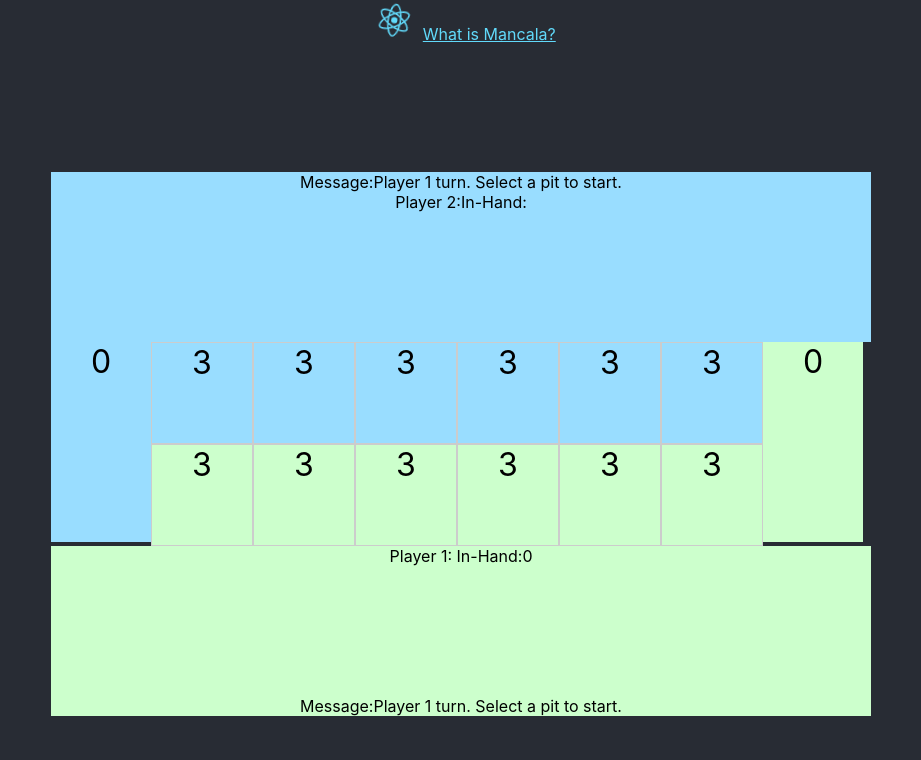
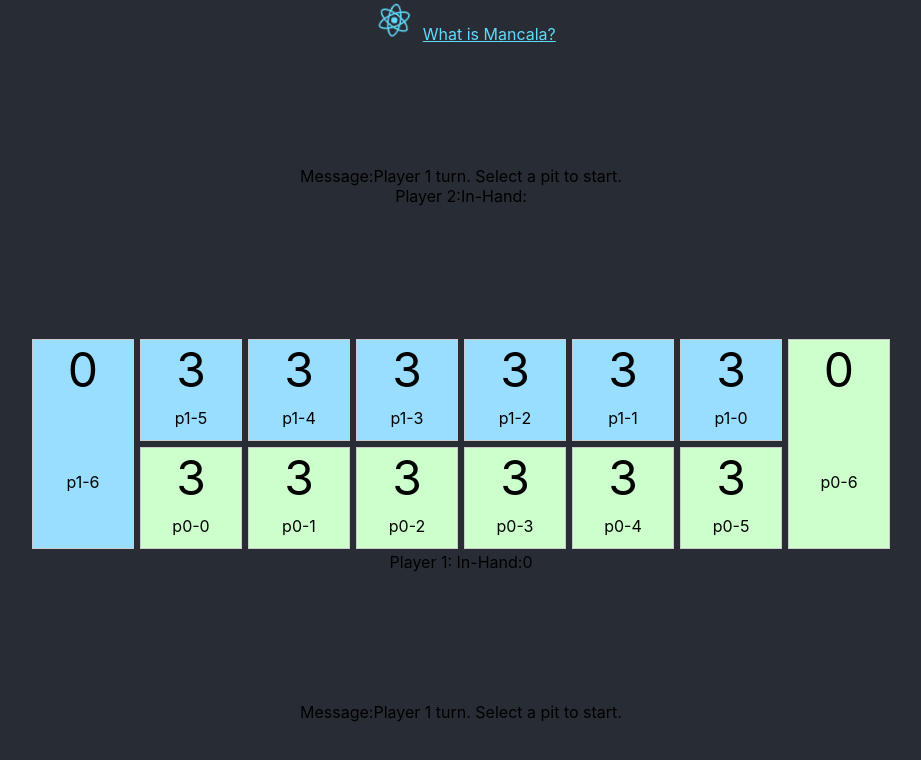
Before and after one commit to jedi1118/mancala-react, a React (Create React App) app: page / in a window 1280 px wide. Shown: the top 760 px of the page, without its empty margins (179-1100 px from the left). Built offline with nearby package versions, Linux system fonts and the light colour scheme.

Commit message:
improve css slightly

```diff
--- a/src/Pit.js
+++ b/src/Pit.js
@@ -19,7 +19,7 @@ function Pit({config, click}) {
     // }
     return (
         <li className={`pit player${config.player}`}>
-            <div id={config.key} onClick={() =>{click(config)}}>{config.seeds}</div>
+            <div id={config.key} onClick={() =>{click(config)}}>{config.seeds}<span>{config.key}</span></div>
         </li>
     );
 }
--- a/src/Store.js
+++ b/src/Store.js
@@ -4,7 +4,7 @@ import './store.css';
 function Store({config}) {
     return (
         // console.log('store', this.state.config.player);
-        <div id={config.key} className={`store player${config.player}`}>{config.seeds}</div>
+        <div id={config.key} className={`store player${config.player}`}><div>{config.seeds}<span>{config.key}</span></div></div>
     )
 }
 
--- a/src/mancala.css
+++ b/src/mancala.css
@@ -18,9 +18,3 @@ ul {
     margin: 0;
     /* display: inline; */
 }
-.player0 {
-    background-color: #ccffcc;
-}
-.player1 {
-    background-color: #99ddff;
-}
--- a/src/pit.css
+++ b/src/pit.css
@@ -1,12 +1,36 @@
 .pit {
-    width: 100px;
-    height: 100px;
-    border: 1px solid #ccc;
+    /* width: 100px;
+    height: 100px; */
     float: left;
     list-style: none;
 }
-.pit div {
-    height: 100%;
+.pit > div  {
+    height: 100px;
+    width: 100px;
+}
+.store > div {
+    height: 208px;
+    width: 100px;
+}
+.pit > div, .store > div {
     word-wrap: break-word;
-    font-size: 2em;
+    font-size: 3rem;
+    border: 1px solid #ccc;
+    margin: 3px;
 }
+.pit div span, .store span {
+    font-size: 1rem;
+    display: inline-block;
+    position: relative;
+    bottom: 22px;
+    width: 100%;
+}
+.store div span {
+    bottom: -42px;
+}
+.player0 > div {
+    background-color: #ccffcc;
+}
+.player1 > div{
+    background-color: #99ddff;
+}
--- a/src/store.css
+++ b/src/store.css
@@ -1,9 +1,8 @@
 .store {
-    width: 100px;
-    height: 200px;
-    /* border: 1px solid red; */
+    /* width: 100px;
+    height: 200px; */
     float: left;
     word-wrap: break-word;
-    font-size: 2em;
+    font-size: 2rem;
 
 }
```
